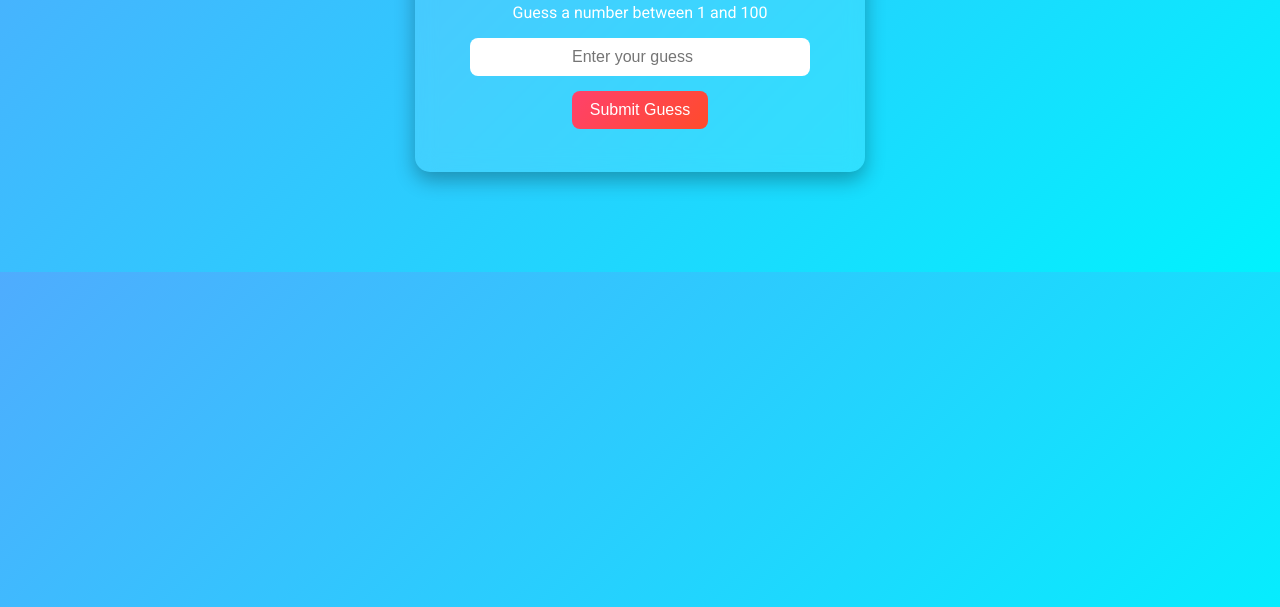
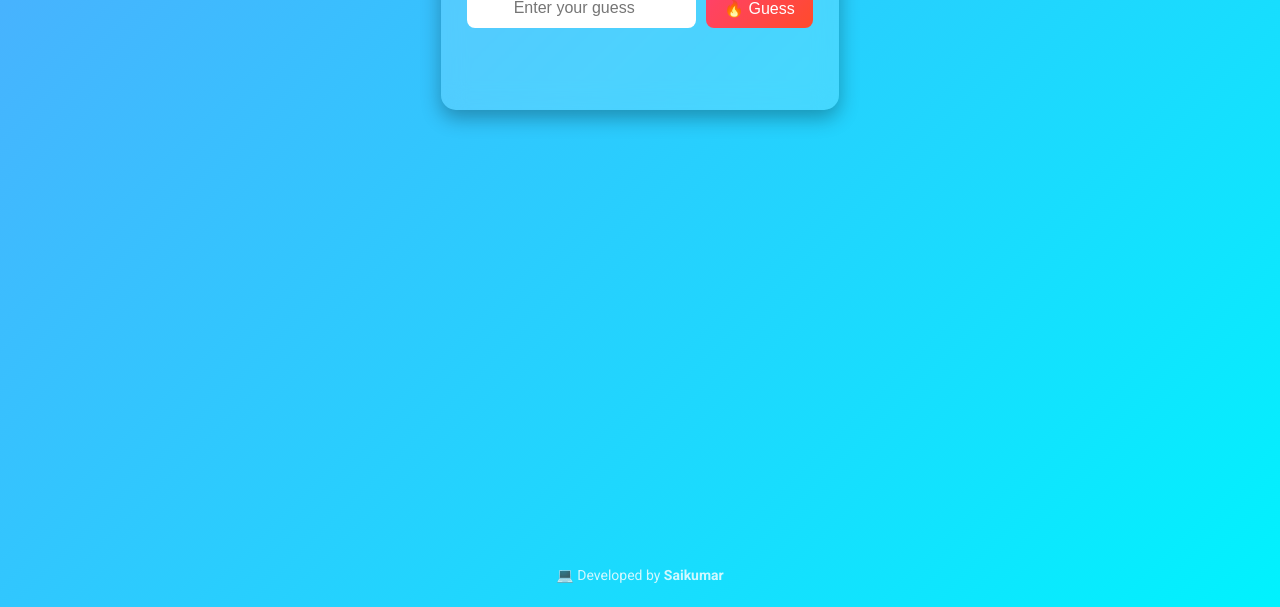
Before and after one commit to kadirisaikumar3/number-guessing-game, a plain HTML site: page index.html in a window 1280 px wide. Shown: the part 193-800 px from the top of the page. Drawn offline with Linux system fonts and the light colour scheme.

Commit message:
Revamped UI for Number Guessing Game

```diff
--- a/index.html
+++ b/index.html
@@ -8,14 +8,24 @@
 </head>
 <body>
     <div class="game-container">
-        <h1>Number Guessing Game 🎯</h1>
-        <p>Guess a number between 1 and 100</p>
-        <input type="number" id="guess" placeholder="Enter your guess" min="1" max="100">
-        <button onclick="checkGuess()">Submit Guess</button>
+        <h1>🎯 Number Guessing Game</h1>
+        <p class="subtitle">Can you guess the secret number? 🤔</p>
+
+        <div class="input-container">
+            <input type="number" id="guess" placeholder="Enter your guess" min="1" max="100">
+            <button onclick="checkGuess()">🔥 Guess</button>
+        </div>
+
         <p id="message"></p>
         <p id="attempts"></p>
-        <button onclick="resetGame()" id="resetBtn" style="display:none;">Play Again</button>
+
+        <button onclick="resetGame()" id="resetBtn" style="display:none;">🔄 Play Again</button>
     </div>
+
+    <footer>
+        <p>💻 Developed by <strong>Saikumar</strong></p>
+    </footer>
+
     <script src="script.js"></script>
 </body>
 </html>
--- a/style.css
+++ b/style.css
@@ -7,36 +7,49 @@ body {
     margin: 0;
     padding: 0;
     color: #fff;
+    min-height: 100vh;
+    display: flex;
+    flex-direction: column;
+    justify-content: space-between;
 }
 
 .game-container {
-    background: rgba(255, 255, 255, 0.1);
-    backdrop-filter: blur(10px);
+    background: rgba(255, 255, 255, 0.15);
+    backdrop-filter: blur(12px);
     max-width: 400px;
-    margin: 100px auto;
+    margin: 50px auto;
     padding: 25px;
     border-radius: 15px;
     box-shadow: 0px 8px 20px rgba(0,0,0,0.3);
-    transition: transform 0.3s ease-in-out;
-}
-
-.game-container:hover {
-    transform: scale(1.05);
+    animation: fadeIn 0.8s ease-in-out;
 }
 
 h1 {
     font-size: 28px;
     font-weight: bold;
+    margin-bottom: 5px;
+}
+
+.subtitle {
+    font-size: 16px;
+    opacity: 0.8;
+    margin-bottom: 20px;
+}
+
+.input-container {
+    display: flex;
+    gap: 10px;
+    justify-content: center;
 }
 
 input {
     padding: 10px;
     font-size: 16px;
-    width: 80%;
-    margin-bottom: 15px;
     border: none;
     border-radius: 8px;
+    width: 60%;
     text-align: center;
+    outline: none;
 }
 
 button {
@@ -47,20 +60,38 @@ button {
     border: none;
     border-radius: 8px;
     cursor: pointer;
-    transition: background 0.3s ease-in-out;
+    transition: transform 0.2s ease-in-out;
 }
 
 button:hover {
-    background: linear-gradient(135deg, #ff4b2b, #ff416c);
+    transform: scale(1.05);
 }
 
 #message {
     font-weight: bold;
-    margin-top: 10px;
+    margin-top: 15px;
     font-size: 18px;
+    min-height: 24px;
+}
+
+#attempts {
+    margin-top: 8px;
+    font-size: 14px;
+    opacity: 0.9;
 }
 
 #resetBtn {
     margin-top: 15px;
     background: linear-gradient(135deg, #28a745, #85dcb8);
 }
+
+footer {
+    padding: 10px;
+    font-size: 14px;
+    opacity: 0.8;
+}
+
+@keyframes fadeIn {
+    from { opacity: 0; transform: translateY(-10px); }
+    to { opacity: 1; transform: translateY(0); }
+}
```
